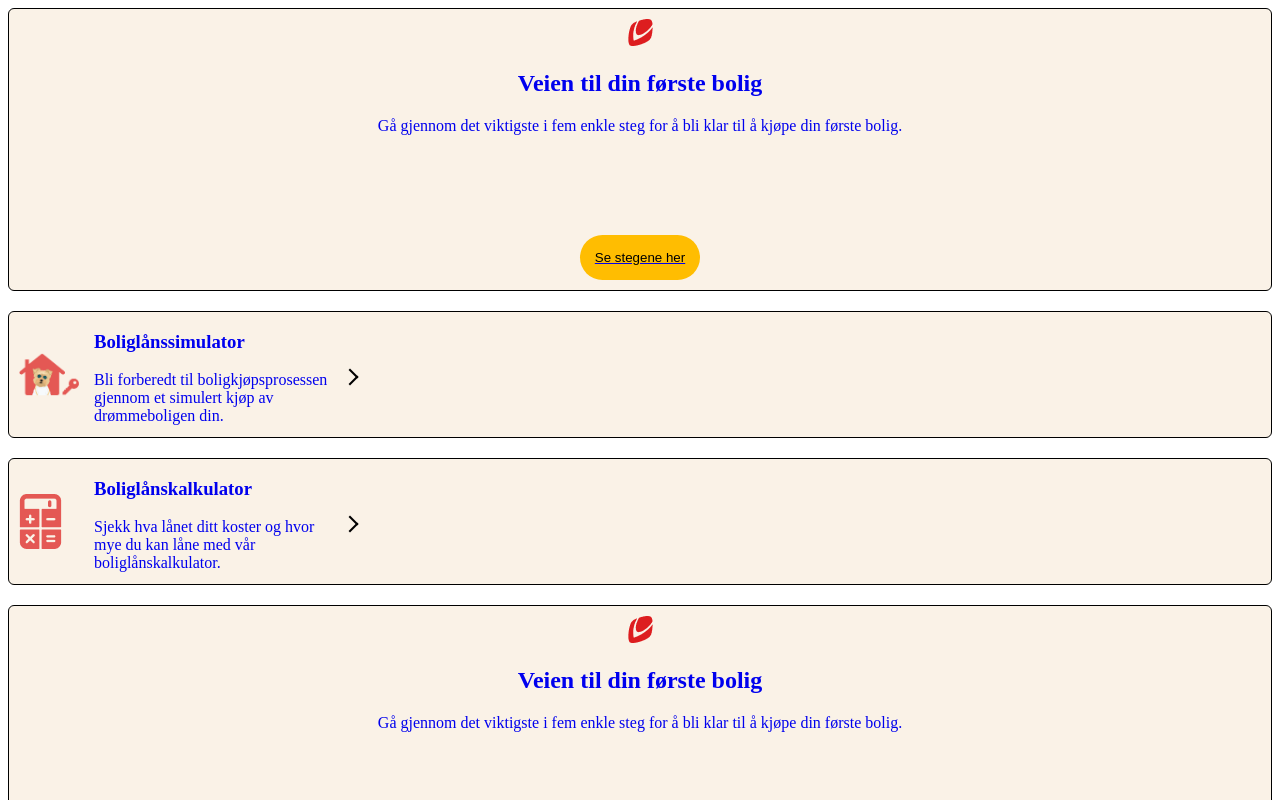
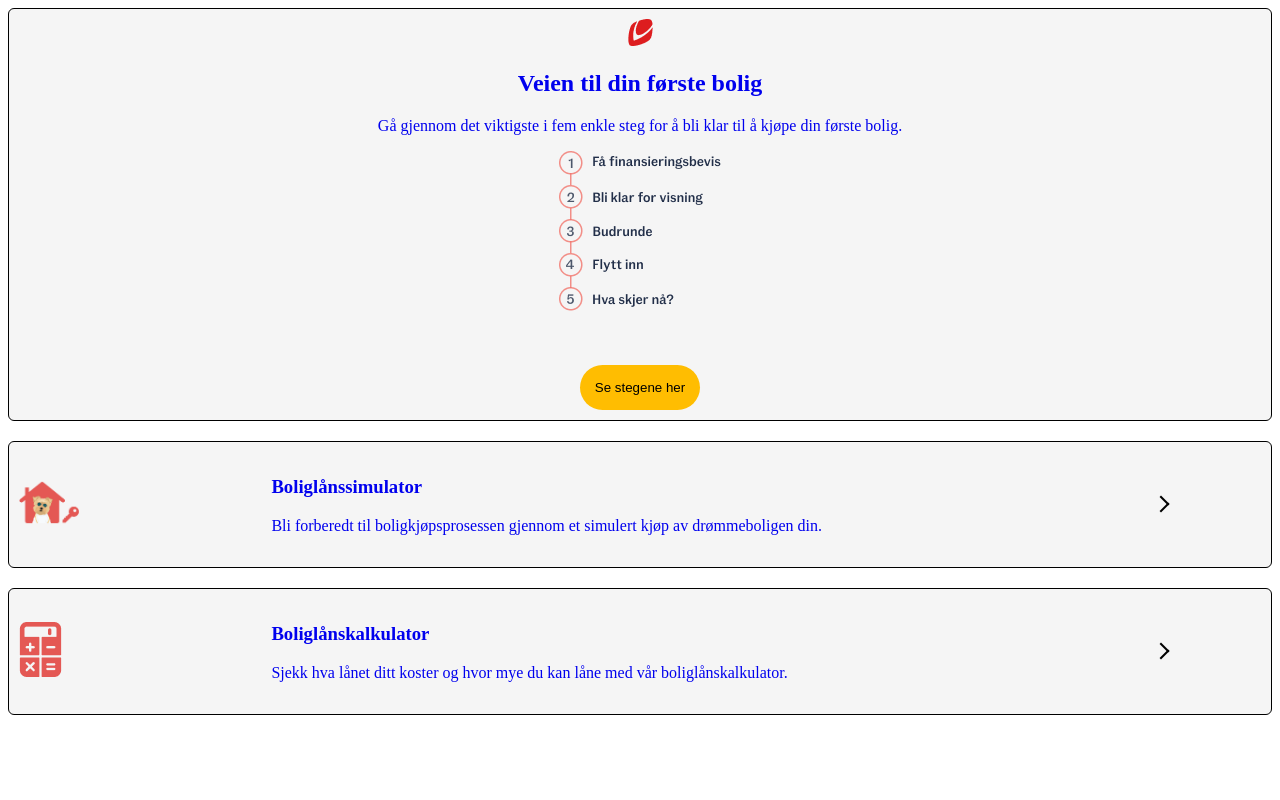
Before and after one commit to SimenHHauge/Bacheloroppgave, a React (Create React App) app in the folder bachelor/: page / in a window 1280 px wide. Shown: the top 800 px of the page. Built offline with nearby package versions, Linux system fonts and the light colour scheme.

Commit message:
Fikset slik at navigasjon ikke vises på alle sider

```diff
--- a/bachelor/src/App.jsx
+++ b/bachelor/src/App.jsx
@@ -3,8 +3,6 @@ import { Route, Routes } from 'react-router-dom';
 
 import LandingSide from "./LandingSide.jsx";
 import SimulertBoligkjop from './SimulertBoligkjop/SimulertBoligkjop.jsx';
-import Navigasjon from "./SimulertBoligkjop/Navigasjon.jsx"
-
 
 function App() {
   return (
@@ -13,7 +11,6 @@ function App() {
             <Route path="/" element={<LandingSide />} />
             <Route path="/SimulertBoligkjop" element={<SimulertBoligkjop />} />
           </Routes>
-          <LandingSide />
       </div>
   );
 }
--- a/bachelor/src/LandingSide.jsx
+++ b/bachelor/src/LandingSide.jsx
@@ -1,9 +1,10 @@
-import React from "react";
+import React, { useEffect } from "react";
 import styled from "styled-components";
 
 import Hus from "./SimulertBoligkjop/Bilder/Hus.png";
 import Kalkulatorimg from "./SimulertBoligkjop/Bilder/Kalkulator.png";
 import SPVLogo from "./SimulertBoligkjop/Bilder/SPVLogo.png";
+import VeienBilde from "./SimulertBoligkjop/Bilder/Veien.png";
 import Knapp from "./SimulertBoligkjop/Knapp";
 import { Boligkjop, Kalkulator, VeienTil } from "./Hjelpefiler/Tekster.jsx";
 
@@ -12,10 +13,10 @@ const Knapper = styled.a`
 `;
 
 const Veien = styled.div`
+    background-color: #F5F5F5;
     text-align: center;
     border: 1px solid black;
     border-radius: 6px;
-    background-color: #FAF2E7;
     width: 375x;
     margin-bottom: 20px;
     padding 10px;
@@ -27,7 +28,7 @@ const StartKnapp = styled.button`
     margin-left: auto;
     margin-right: auto;
     padding: 15px;
-    margin-top: 100px;
+    margin-top: 50px;
     border: 0px;
     border-radius: 40px;
 `;
@@ -40,7 +41,8 @@ function LandingSide() {
                 <img src={SPVLogo} />
                 <h2>{ VeienTil.tittel }</h2>
                 <p>{ VeienTil.tekst }</p>
-                <a href="/"><StartKnapp>Se stegene her</StartKnapp></a>
+                <img src={ VeienBilde } />
+                <StartKnapp>Se stegene her</StartKnapp>
             </Veien>
         </Knapper>
         <Knapper href="/SimulertBoligkjop">
--- a/bachelor/src/SimulertBoligkjop/Knapp.jsx
+++ b/bachelor/src/SimulertBoligkjop/Knapp.jsx
@@ -3,14 +3,14 @@ import styled from "styled-components";
 
 const Grid = styled.div`
     display: grid;
-    grid-template-columns: 75px 250px 25px;
+    grid-template-columns: 20% 70% 10%;
     border: 1px solid black;
     border-radius: 6px;
-    background-color: #FAF2E7;
-    width: 375x;
+    width: 350x;
     height: 125px;
     margin-bottom: 20px;
     bottom: 0;
+    background-color: #F5F5F5;
 `;
 
 const GridItems = styled.div`
@@ -31,14 +31,14 @@ const Tilbake = styled.div`
     transform: rotate(135deg);
 `;
 
-function Knapp({ bilde, tittel, undertekst}) {
+function Knapp({ bilde, tittel, undertekst }) {
     return (
         <Grid>
             <GridItems>
                 <StyledImg src={ bilde } />
             </GridItems>
             <GridItems>
-                <h3>{tittel ? tittel : 'error'}</h3>
+                <h3>{ tittel }</h3>
                 <p>{ undertekst }</p>
             </GridItems>
             <GridItems>
--- a/bachelor/src/SimulertBoligkjop/Navigasjon.jsx
+++ /dev/null
@@ -1,56 +0,0 @@
-import React from "react";
-import styled from "styled-components";
-
-import Hus from "./Bilder/Hus.png";
-import Kalkulatorimg from "./Bilder/Kalkulator.png";
-import SPVLogo from "./Bilder/SPVLogo.png";
-import Knapp from "./Knapp";
-import { Boligkjop, Kalkulator, VeienTil } from "../Hjelpefiler/Tekster.jsx";
-
-const Knapper = styled.a`
-    text-decoration: none;
-`;
-
-const Veien = styled.div`
-    text-align: center;
-    border: 1px solid black;
-    border-radius: 6px;
-    background-color: #FAF2E7;
-    width: 375x;
-    margin-bottom: 20px;
-    padding 10px;
-`;
-
-const StartKnapp = styled.button`
-    background-color: #FFBD01;
-    display: block;
-    margin-left: auto;
-    margin-right: auto;
-    padding: 15px;
-    margin-top: 100px;
-    border: 0px;
-    border-radius: 40px;
-`;
-
-function Navigasjon() {
-    return (
-    <div>
-        <Knapper href="/">
-            <Veien>
-                <img src={SPVLogo} />
-                <h2>{ VeienTil.tittel }</h2>
-                <p>{ VeienTil.tekst }</p>
-                <a href="/"><StartKnapp>Se stegene her</StartKnapp></a>
-            </Veien>
-        </Knapper>
-        <Knapper href="/SimulertBoligkjop">
-            <Knapp bilde={ Hus } tittel={ Boligkjop.tittel } undertekst={ Boligkjop.tekst }/>
-        </Knapper>
-        <Knapper href="/">
-            <Knapp bilde={ Kalkulatorimg } tittel={ Kalkulator.tittel } undertekst={ Kalkulator.tekst }/>
-        </Knapper>
-    </div>
-    )
-}
-
-export default Navigasjon;
--- a/bachelor/src/SimulertBoligkjop/SimulertBoligkjop.jsx
+++ b/bachelor/src/SimulertBoligkjop/SimulertBoligkjop.jsx
@@ -56,7 +56,7 @@ function SimulertBoligkjop() {
             <Beskrivelse>
                 Gjennomfør et simulert boligkjøp av drømmeboligen din. Lim inn en Finn-link til boligannonsen du ønsker å kjøpe og fyll inn informasjon om deg selv. <br/><br/> Hunden Zlatan hjelper deg gjennom alle stegene som din personlige rådgiver og megler.
             </Beskrivelse>
-            <a href="/LandingSide"><StartKnapp>
+            <a href="/"><StartKnapp>
                 Start simulator
             </StartKnapp> </a>
         </Bakgrunn>
--- a/bachelor/src/index.js
+++ b/bachelor/src/index.js
@@ -4,6 +4,7 @@ import { BrowserRouter as Router } from 'react-router-dom';
 
 
 import App from './App';
+import LandingSide from './LandingSide';
 
 ReactDOM.render(
     <Router>
```
Also changed, not shown: bachelor/src/SimulertBoligkjop/Bilder/Veien.png (added).
